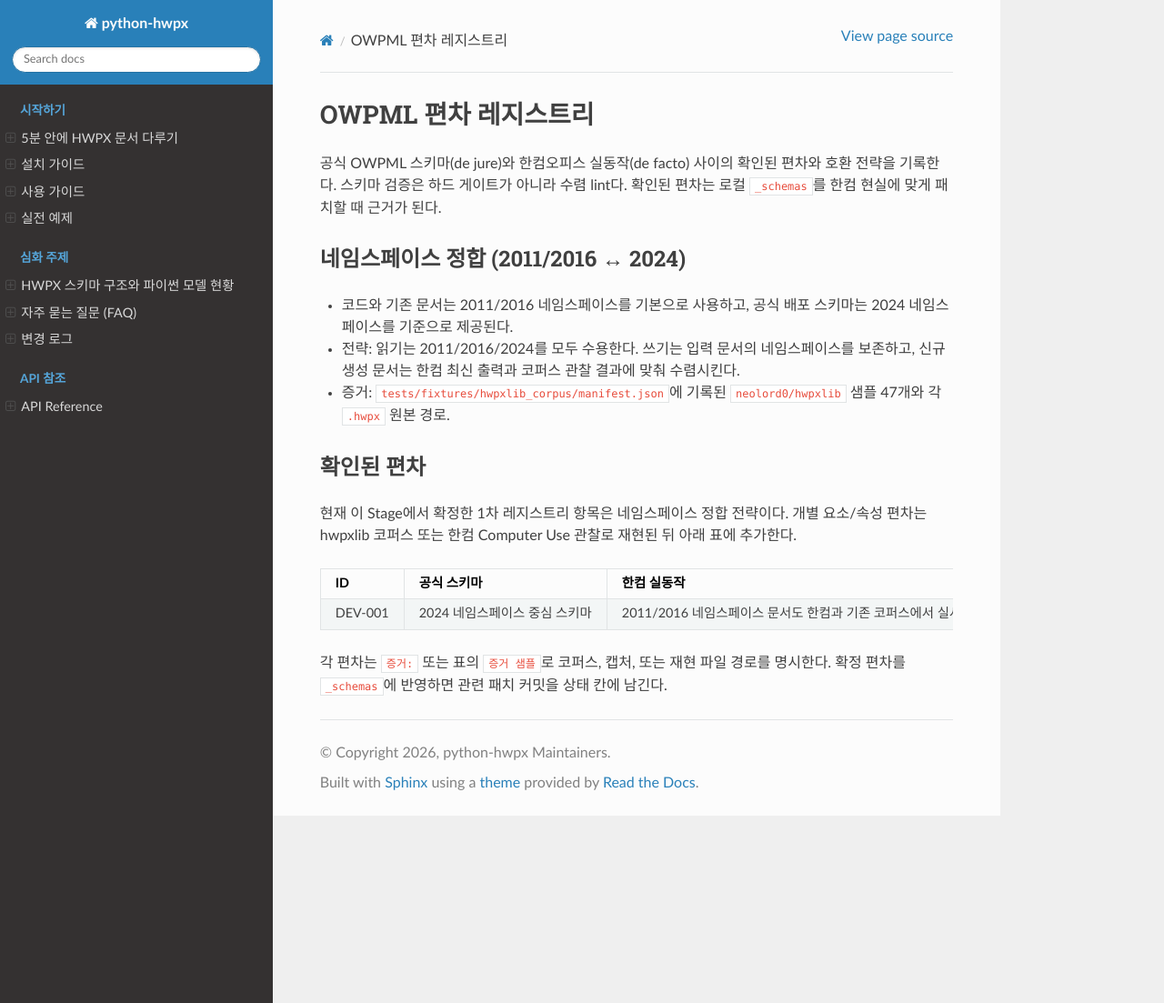
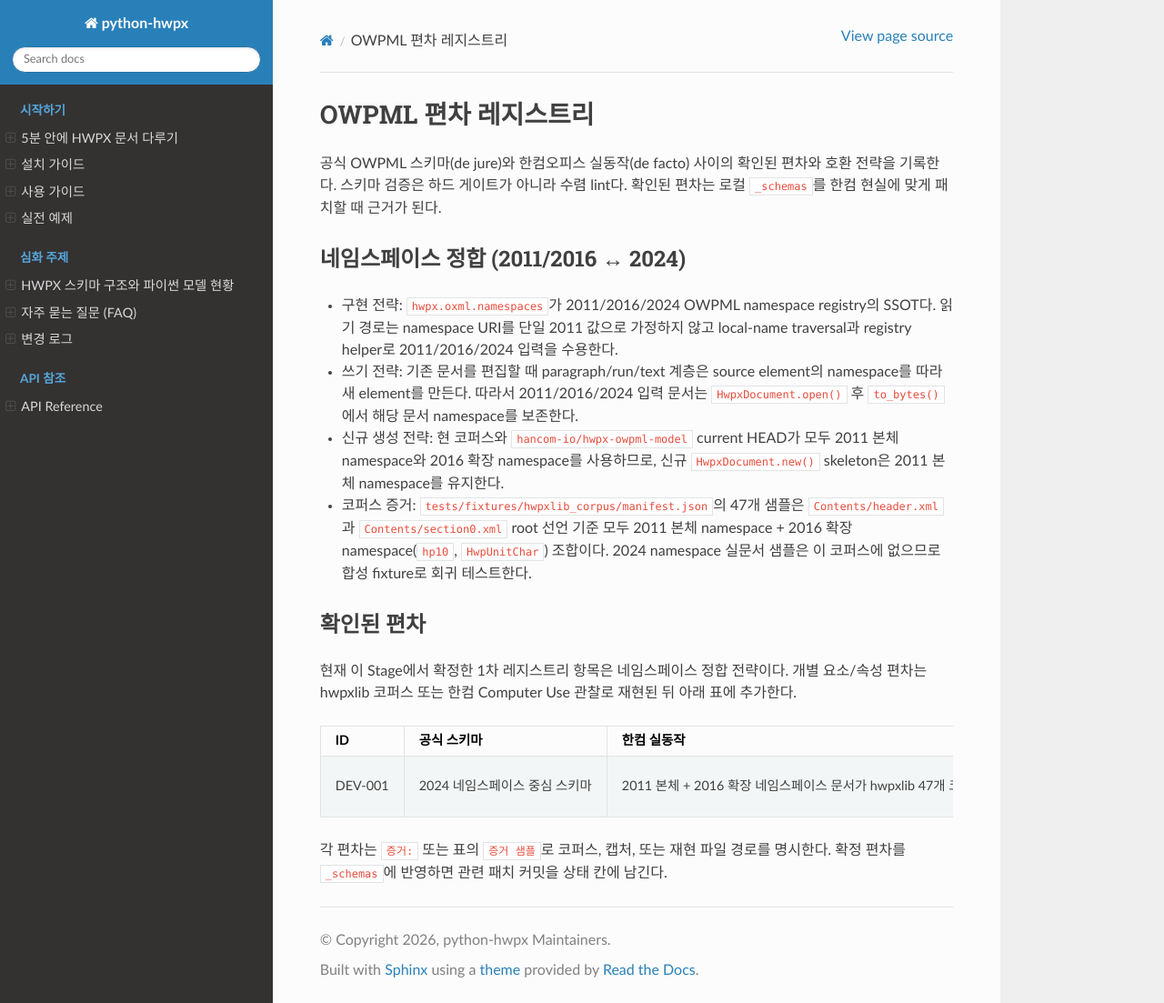
Before and after one commit to airmang/python-hwpx, a Sphinx documentation site: the page built from docs/owpml-deviations.md, in a window 1280 px wide and 1103 px high. Shown: the whole window at 91% size. Built offline with Sphinx 7.4.7 and the Read the Docs theme 3.1.0, drawn with Linux system fonts in a browser that asks for light colours.

Commit message:
docs: update namespace reconciliation strategy

```diff
--- a/docs/owpml-deviations.md
+++ b/docs/owpml-deviations.md
@@ -6,13 +6,21 @@
 
 ## 네임스페이스 정합 (2011/2016 ↔ 2024)
 
-- 코드와 기존 문서는 2011/2016 네임스페이스를 기본으로 사용하고, 공식
-  배포 스키마는 2024 네임스페이스를 기준으로 제공된다.
-- 전략: 읽기는 2011/2016/2024를 모두 수용한다. 쓰기는 입력 문서의
-  네임스페이스를 보존하고, 신규 생성 문서는 한컴 최신 출력과 코퍼스
-  관찰 결과에 맞춰 수렴시킨다.
-- 증거: `tests/fixtures/hwpxlib_corpus/manifest.json`에 기록된
-  `neolord0/hwpxlib` 샘플 47개와 각 `.hwpx` 원본 경로.
+- 구현 전략: `hwpx.oxml.namespaces`가 2011/2016/2024 OWPML namespace
+  registry의 SSOT다. 읽기 경로는 namespace URI를 단일 2011 값으로 가정하지
+  않고 local-name traversal과 registry helper로 2011/2016/2024 입력을
+  수용한다.
+- 쓰기 전략: 기존 문서를 편집할 때 paragraph/run/text 계층은 source element의
+  namespace를 따라 새 element를 만든다. 따라서 2011/2016/2024 입력 문서는
+  `HwpxDocument.open()` 후 `to_bytes()`에서 해당 문서 namespace를 보존한다.
+- 신규 생성 전략: 현 코퍼스와 `hancom-io/hwpx-owpml-model` current HEAD가
+  모두 2011 본체 namespace와 2016 확장 namespace를 사용하므로, 신규
+  `HwpxDocument.new()` skeleton은 2011 본체 namespace를 유지한다.
+- 코퍼스 증거: `tests/fixtures/hwpxlib_corpus/manifest.json`의 47개 샘플은
+  `Contents/header.xml`과 `Contents/section0.xml` root 선언 기준 모두
+  2011 본체 namespace + 2016 확장 namespace(`hp10`, `HwpUnitChar`) 조합이다.
+  2024 namespace 실문서 샘플은 이 코퍼스에 없으므로 합성 fixture로 회귀
+  테스트한다.
 
 ## 확인된 편차
 
@@ -22,7 +30,7 @@
 
 | ID | 공식 스키마 | 한컴 실동작 | 증거 샘플 | 상태 |
 |---|---|---|---|---|
-| DEV-001 | 2024 네임스페이스 중심 스키마 | 2011/2016 네임스페이스 문서도 한컴과 기존 코퍼스에서 실사용됨 | `tests/fixtures/hwpxlib_corpus/manifest.json` | open |
+| DEV-001 | 2024 네임스페이스 중심 스키마 | 2011 본체 + 2016 확장 네임스페이스 문서가 hwpxlib 47개 코퍼스와 hancom-io/hwpx-owpml-model current HEAD에서 실사용됨 | `tests/fixtures/hwpxlib_corpus/manifest.json`; `hancom-io/hwpx-owpml-model` HEAD `1453388` namespace constants | implemented |
 
 각 편차는 `증거:` 또는 표의 `증거 샘플`로 코퍼스, 캡처, 또는 재현 파일
 경로를 명시한다. 확정 편차를 `_schemas`에 반영하면 관련 패치 커밋을
```
